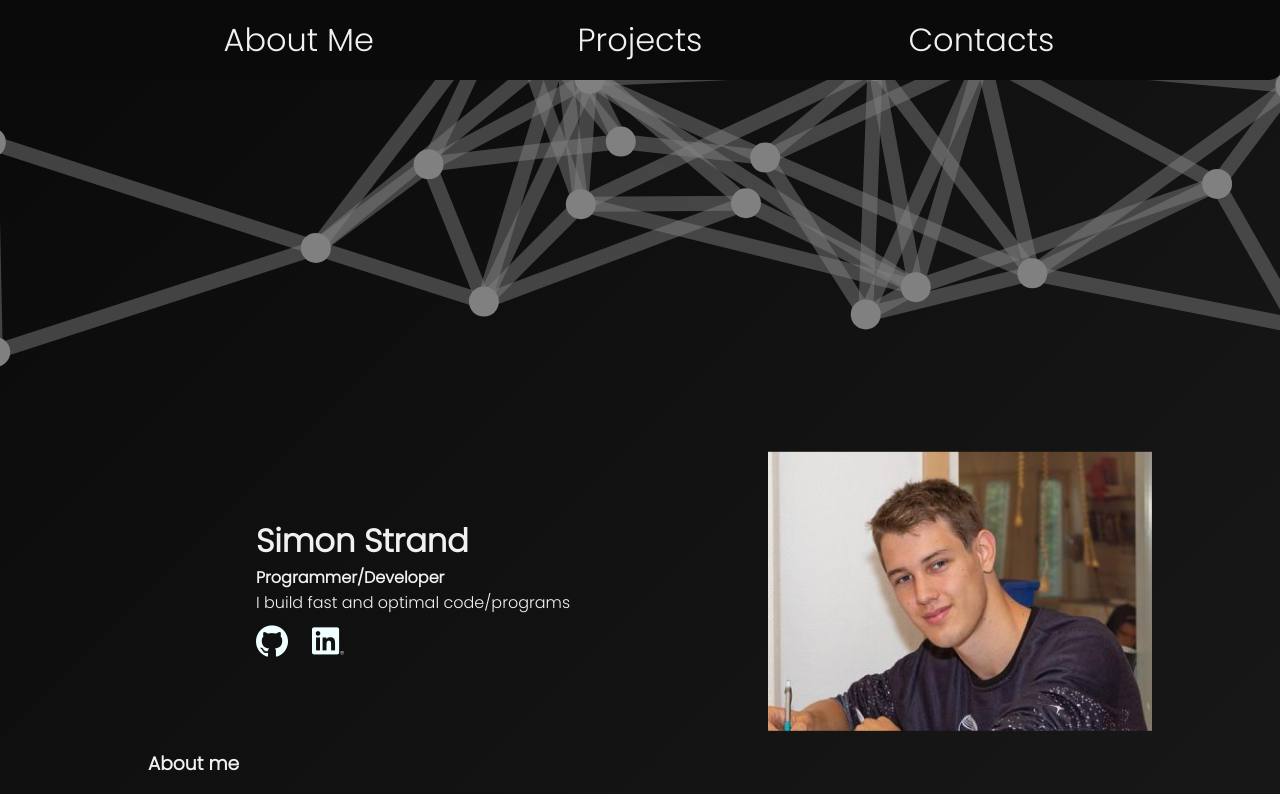
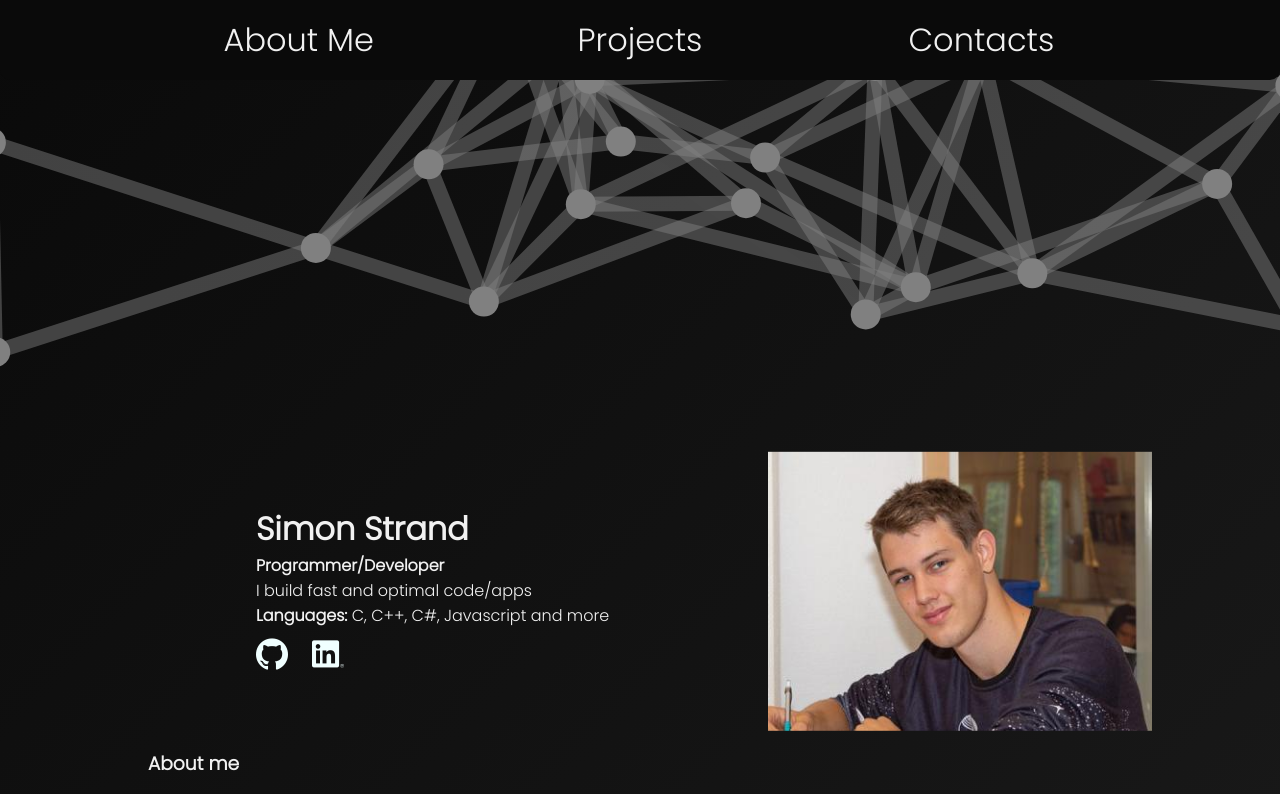
Before and after one commit to SimonStrands/Portfolio, a plain HTML site: page MyCVWebsite/index.html in a window 1280 px wide. Shown: the top 794 px of the page. Drawn offline with nearby package versions, Linux system fonts and the light colour scheme.

Commit message:
Add files via upload

```diff
--- a/MyCVWebsite/index.html
+++ b/MyCVWebsite/index.html
@@ -40,7 +40,8 @@
                 <div class="AboutMe_header_info_center">
                     <h1 class="AboutMe_header_info_text">Simon Strand</h1>
                     <p class="AboutMe_header_info_WID AboutMe_header_info_text"><strong>Programmer/Developer</strong></p>
-                    <p class="AboutMe_header_info_WID AboutMe_header_info_text">I build fast and optimal code/programs</p>
+                    <p class="AboutMe_header_info_WID AboutMe_header_info_text">I build fast and optimal code/apps</p>
+                    <p class="AboutMe_header_info_WID AboutMe_header_info_text"><strong>Languages:</strong> C, C++, C#, Javascript and more</p>
                     <div class="AboutMe_header_info_links AboutMe_header_info_text">
                         <a class="noLine" href="https://github.com/SimonStrands"><i class="fi fi-brands-github"></i></a>
                         <a class="noLine" href="https://www.linkedin.com/in/simon-strand-6a84b528a/"><i class="fi fi-brands-linkedin"></i></a>
```
